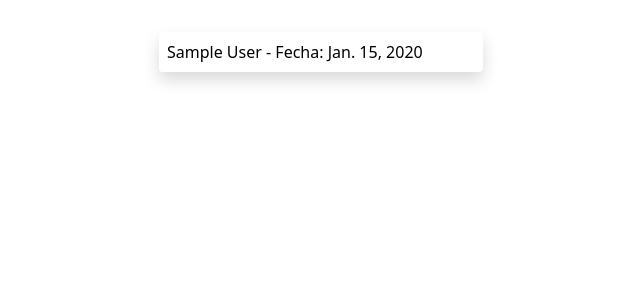
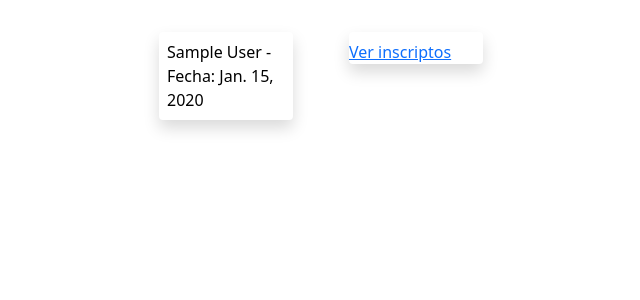
Before and after one commit to nahuelcacer/cursos, a Django app: page / in a window 1280 px wide. Shown: the part 56-356 px from the top of the page, without its empty margins (319-959 px from the left). Run offline with Django 4.2, Linux system fonts and the light colour scheme; a user stored in the database is signed in; tables that the repository leaves empty hold one stand-in row (values such as "Sample post"); some libraries are stand-ins or nearby versions.

Commit message:
esterilizado

```diff
--- a/templates/index.html
+++ b/templates/index.html
@@ -9,11 +9,26 @@
 
             {% if user.is_authenticated %}
                {% for curso in cursos %}
-                <a href="{% url 'apps.inscripcion:inscribirse' curso.id %}" style="color:black;
-                text-decoration:none;">
-                    <div class="shadow bg-body rounded p-2 m-3">{{curso.nombre}} - Fecha: {{curso.fecha_curso}}</div>
-                </a>
+               <div class="row">
+
+                <div class="col">
+
+                    <a href="{% url 'apps.inscripcion:inscribirse' curso.id %}" style="color:black;
+                    text-decoration:none;">
+                        <div class="shadow bg-body rounded p-2 m-3">{{curso.nombre}} - Fecha: {{curso.fecha_curso}}</div>
+                    </a>
+                </div>
+                <div class="col">
+                    <a href="{% url 'apps.inscripcion:listar' curso.id %}">
+                        <div class="shadow bg-body rounded m-3 pt-2">Ver inscriptos</div>
+                    </a>
+                </div>
+                </div>
                {%endfor%}
+            {% else %}
+                <div>
+
+                </div>
             {% endif %}
         </div>
     </div>
--- a/templates/inscripcion/inscribirse.html
+++ b/templates/inscripcion/inscribirse.html
@@ -4,10 +4,10 @@
 
 
 <div class="container shadow bg-body rounded">
-    {% if user.is_authenticated %} <a href="{% url 'apps.inscripcion:listar' curso.id %}" class="btn btn-secondary">Ver inscriptos</a>{%endif%}
+    <!-- {% if user.is_authenticated %} <a href="{% url 'apps.inscripcion:listar' curso.id %}" class="btn btn-secondary">Ver inscriptos</a>{%endif%} -->
     {% comment %} informacion del curso {% endcomment %}
     <div>
-        <h1>{{curso.nombre}}</h1>
+        <h1 class=" d-flex justify-content-center">{{curso.nombre}}</h1>
         <p>{{curso.desc}}</p>
         <p>{{fecha}}</p>
     </div>
```
Also changed, not shown: apps/inscripcion/views.py (+13 -10 lines).
